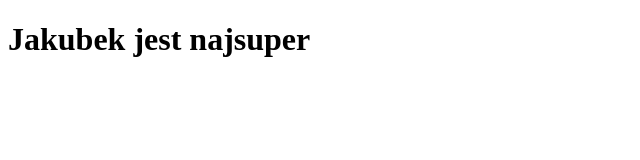
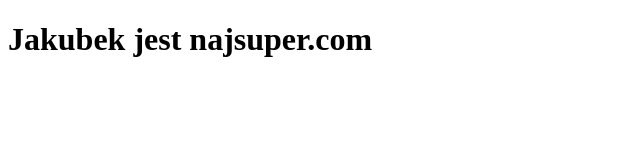
Before and after one commit to Szramcis/srakaDuza, a plain HTML site: page index.html in a window 1280 px wide. Shown: the whole page, without its empty margins (0-640 px from the left). Drawn offline with Linux system fonts and the light colour scheme.

Commit message:
modified on main

```diff
--- a/index.html
+++ b/index.html
@@ -7,6 +7,6 @@
         <title>Document</title>
     </head>
     <body>
-        <h1>Jakubek jest najsuper</h1>
+        <h1>Jakubek jest najsuper.com</h1>
     </body>
 </html>
```
